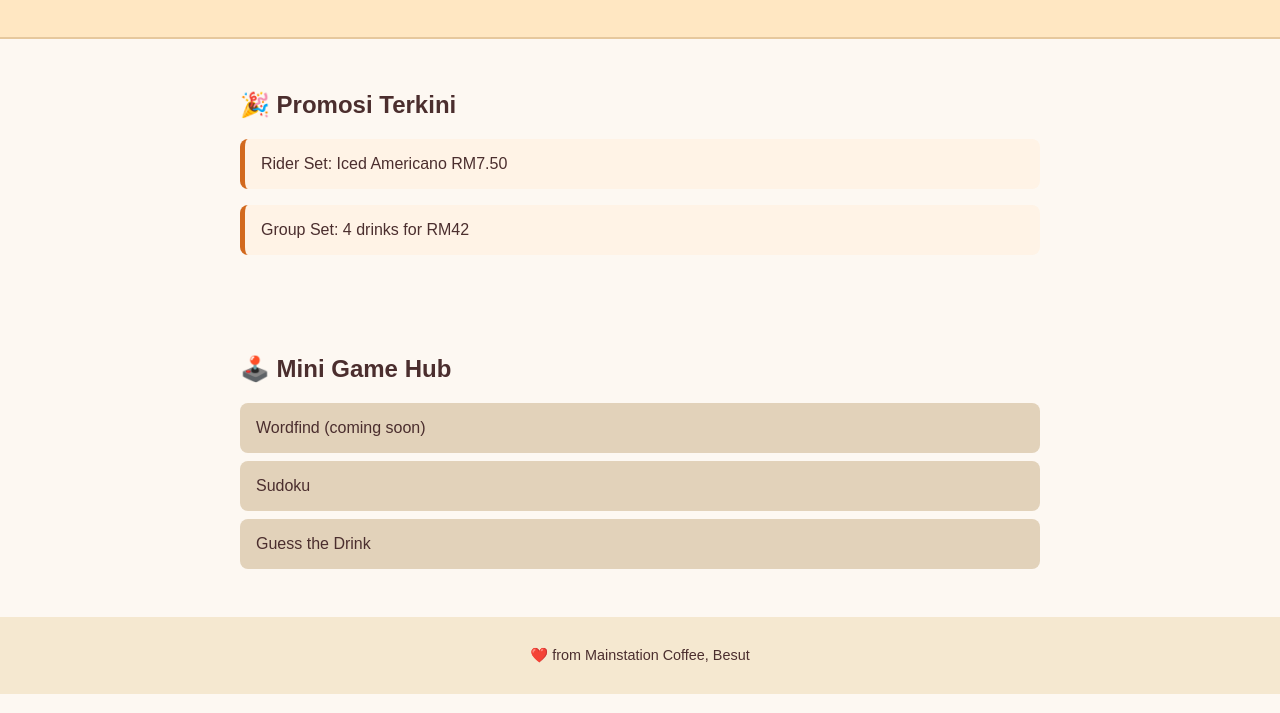
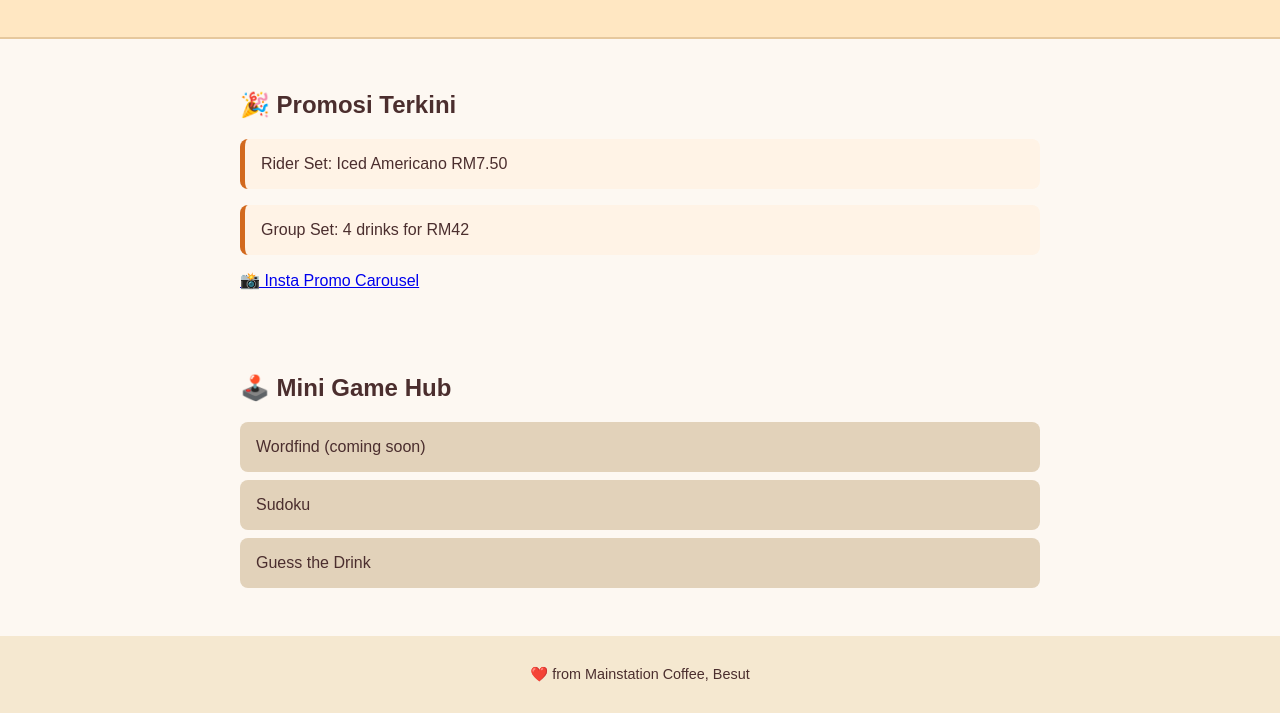
Before and after one commit to xullhollow/msl, a plain HTML site: page index.html in a window 1280 px wide. Shown: the part 126-839 px from the top of the page. Drawn offline with Linux system fonts and the light colour scheme; a script that the page names is missing.

Commit message:
Update index.html

```diff
--- a/index.html
+++ b/index.html
@@ -17,7 +17,7 @@
     <div class="promo-card">Rider Set: Iced Americano RM7.50</div>
     <div class="promo-card">Group Set: 4 drinks for RM42</div>
 
-<!-- begin insta feed -->
+<!-- begin insta
     <blockquote class="instagram-media" data-instgrm-permalink="https://www.instagram.com/p/C9abcdefghIJ/" data-instgrm-version="14"></blockquote>
 <script async src="//www.instagram.com/embed.js"></script>
 
@@ -33,9 +33,10 @@
 <script async src="//www.instagram.com/embed.js"></script>
 
 
-    <!-- end of insta feed-->
+of insta feed-->
 
-
+    <a href="feeds/ig-carousel/index.html">📸 Insta Promo Carousel</a>
+      <!-- Future: Add a news ticker or promo board -->
   </section>
 
   <section id="games">
```
